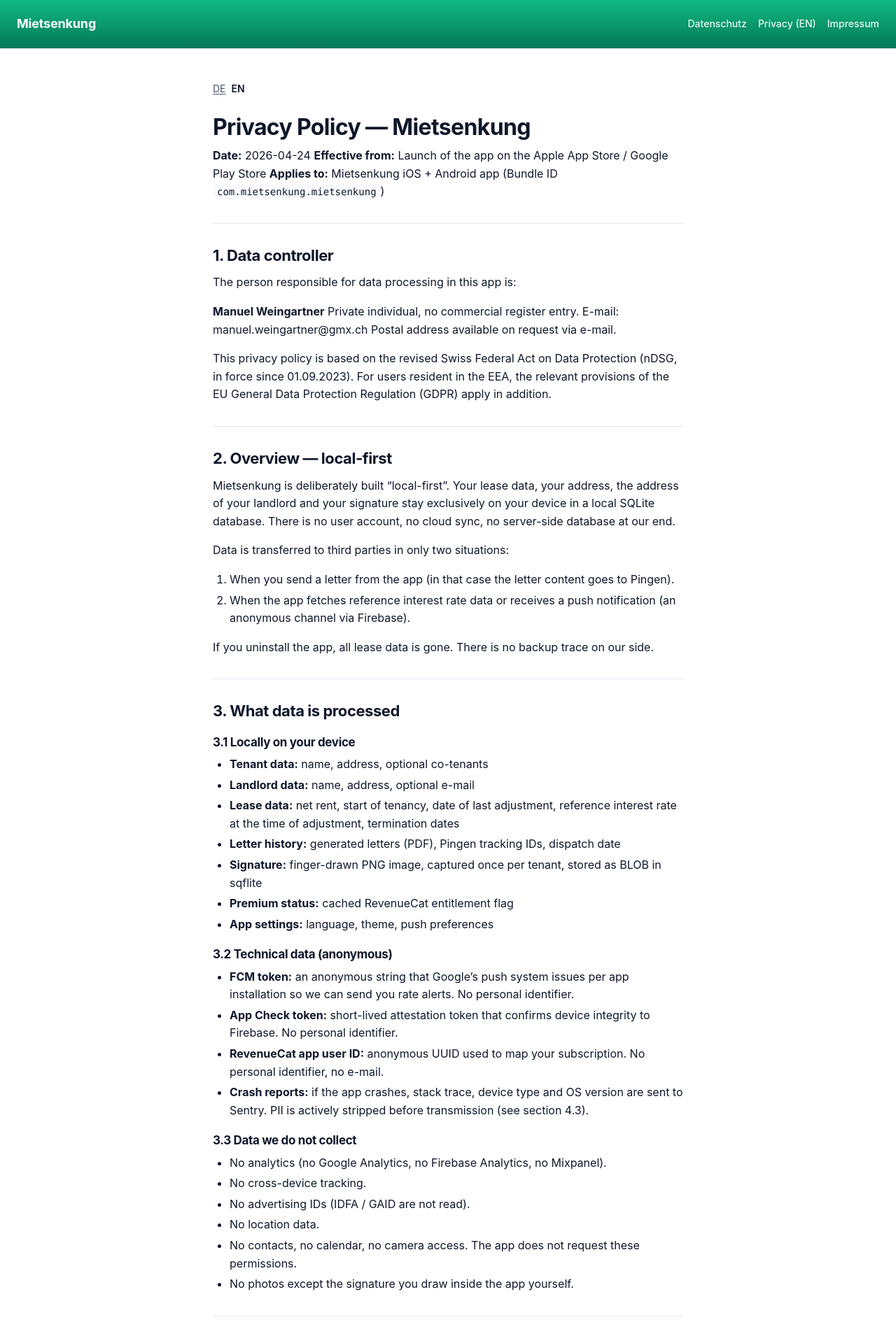
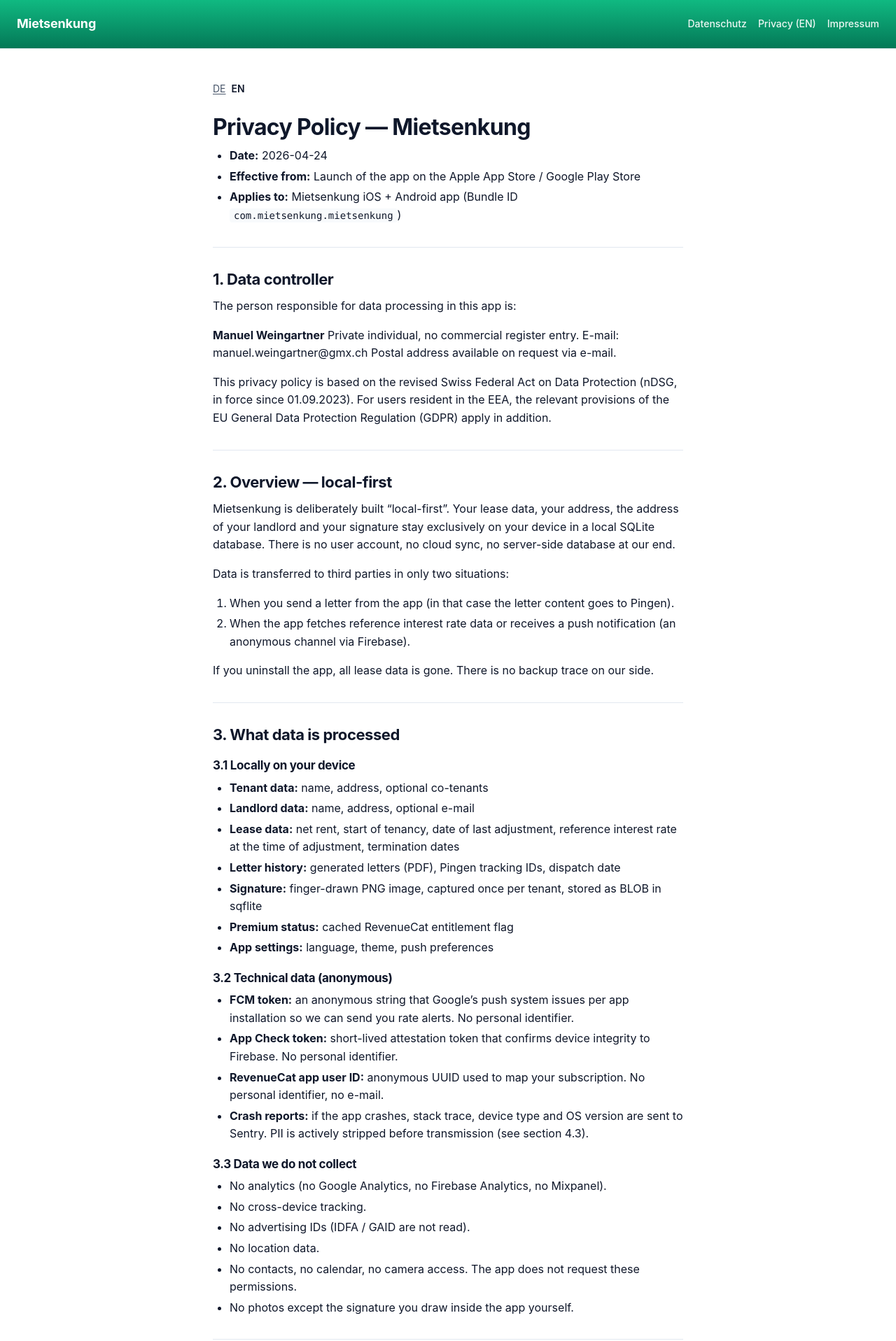
Before and after one commit to mietsenkung-app/mietsenkung-app.github.io, a Jekyll site: the page built from privacy-en.md, in a window 1280 px wide. Shown: the top 1917 px of the page at 70% size. Built offline with Jekyll 4.4.1, drawn with Linux system fonts in a browser that asks for light colours.

```diff
--- a/_layouts/default.html
+++ b/_layouts/default.html
@@ -5,7 +5,7 @@
   <meta name="viewport" content="width=device-width,initial-scale=1">
   <meta name="referrer" content="no-referrer-when-downgrade">
   <meta name="robots" content="index,follow">
-  <title>{% if page.title %}{{ page.title }} — {% endif %}{{ site.title }}</title>
+  <title>{% if page.title and page.title != site.title %}{{ page.title }} — {% endif %}{{ site.title }}</title>
   {% if page.description %}<meta name="description" content="{{ page.description }}">{% endif %}
   <link rel="stylesheet" href="{{ '/assets/style.css' | relative_url }}">
 </head>
--- a/privacy-en.md
+++ b/privacy-en.md
@@ -13,9 +13,9 @@ permalink: /privacy-en.html
 
 # Privacy Policy — Mietsenkung
 
-**Date:** 2026-04-24
-**Effective from:** Launch of the app on the Apple App Store / Google Play Store
-**Applies to:** Mietsenkung iOS + Android app (Bundle ID `com.mietsenkung.mietsenkung`)
+- **Date:** 2026-04-24
+- **Effective from:** Launch of the app on the Apple App Store / Google Play Store
+- **Applies to:** Mietsenkung iOS + Android app (Bundle ID `com.mietsenkung.mietsenkung`)
 
 ---
 
```
Also changed, not shown: privacy-de.md (+3 -3 lines).
